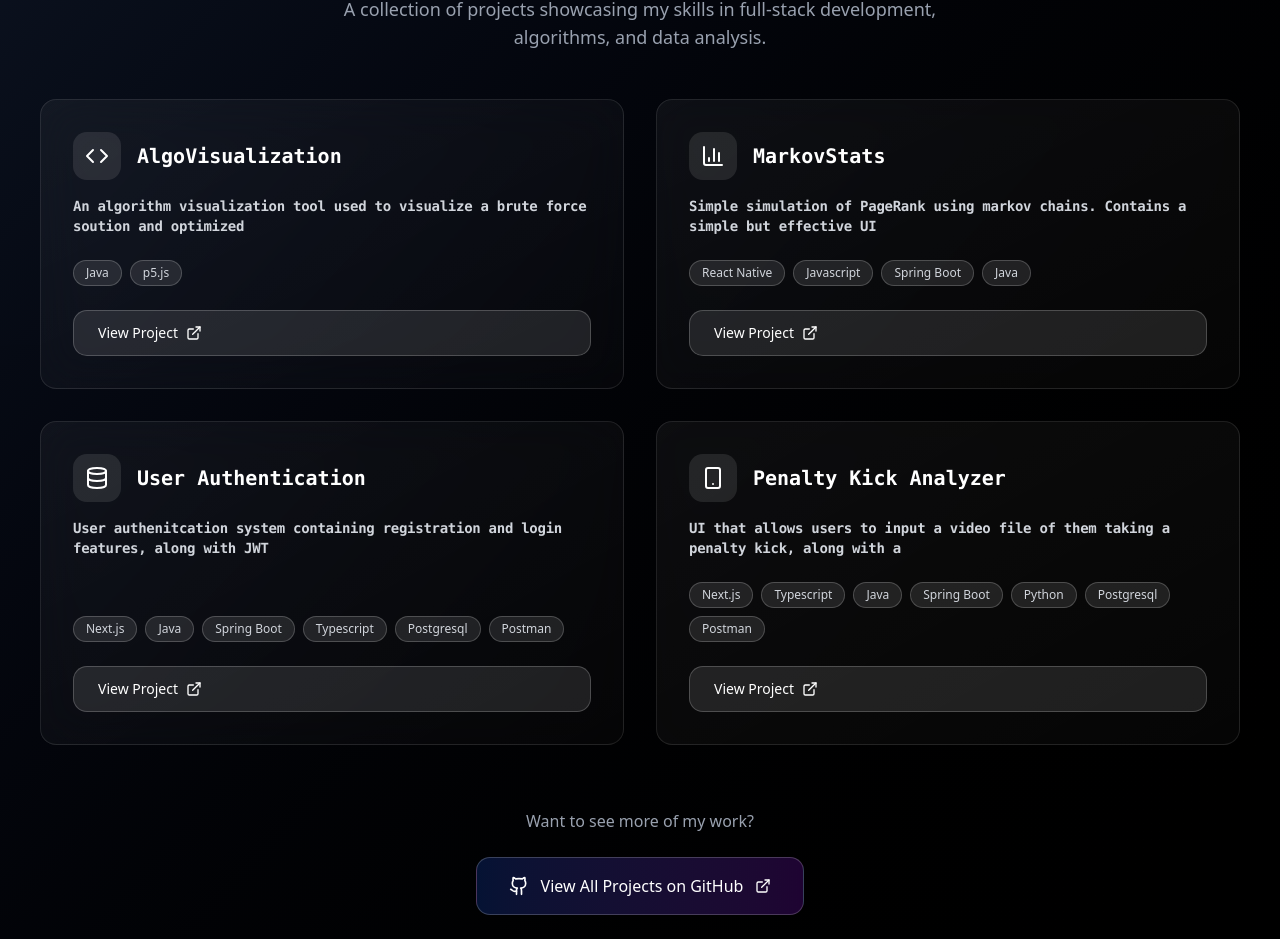
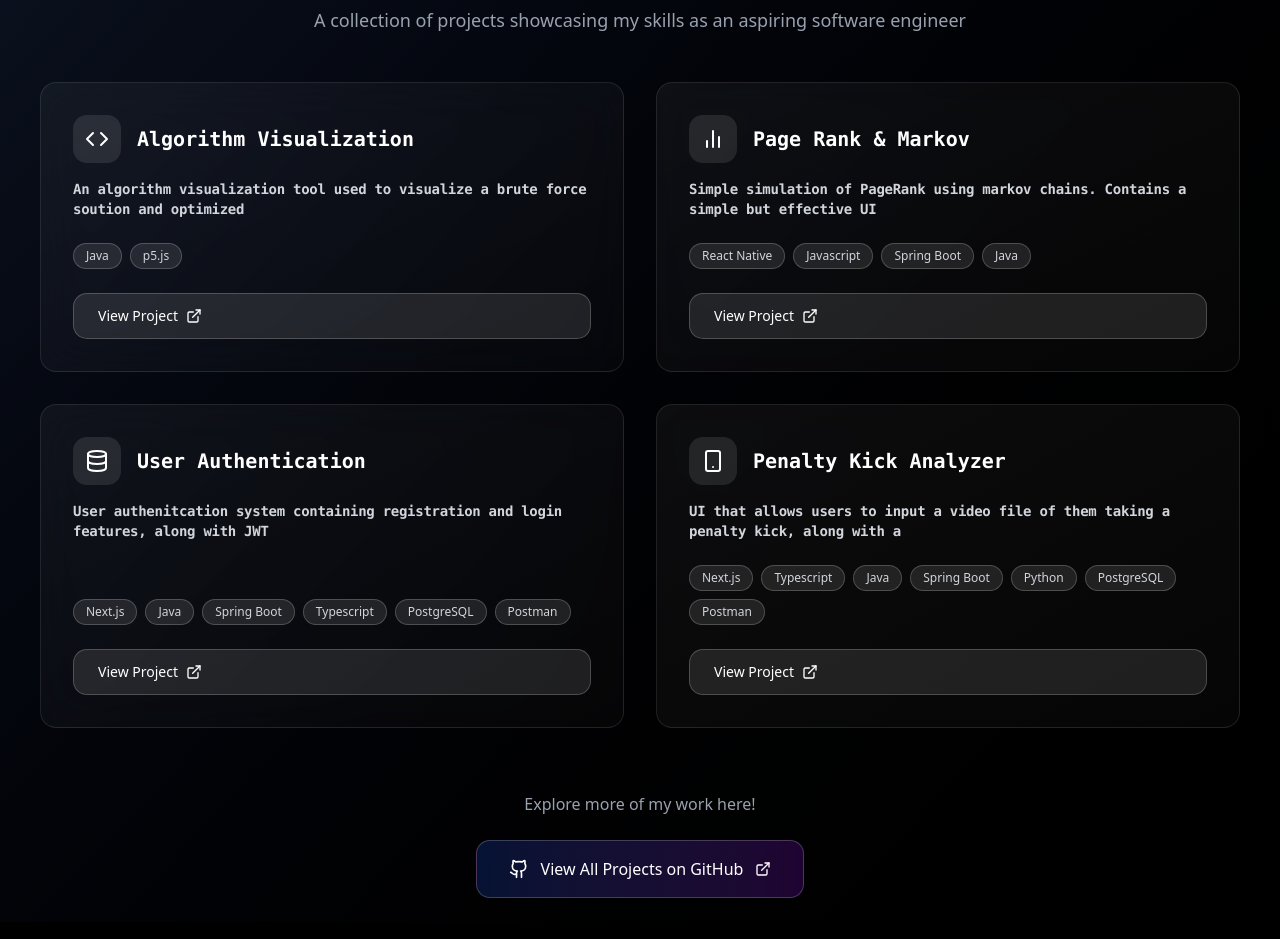
Before and after one commit to mcampo0215/MyWebsite, a Next.js app: page / in a window 1280 px wide. Shown: the part 455-1394 px from the top of the page. Built offline with nearby package versions, Linux system fonts and the light colour scheme.

Commit message:
Fixed wording.

```diff
--- a/src/app/page.tsx
+++ b/src/app/page.tsx
@@ -1,13 +1,13 @@
 "use client"
 import * as React from "react";
 import {Card,CardDescription,CardFooter,CardHeader,CardTitle} from "@/components/ui/card";
-import { Github, Linkedin, ExternalLink, Code, Database, Smartphone, BarChart3 } from "lucide-react";
+import { Github, Linkedin, ExternalLink, Code, Database, Smartphone, BarChart3, BarChart2Icon } from "lucide-react";
 import { TypingAnimation } from "@/components/magicui/typing-animation";
 
 export default function Page() {
   const projects = [
     {
-      title: "AlgoVisualization",
+      title: "Algorithm Visualization",
       description:"An algorithm visualization tool used to visualize a brute force soution and optimized solution. Can help students to better visualize and understand the importance of time complexity.",
       tech: ["Java", "p5.js"],
       url: "https://github.com/mcampo0215/AlgoVisualization",
@@ -15,17 +15,17 @@ export default function Page() {
       gradient: "from-blue-500/20 to-purple-500/20"
     },
     {
-      title: "MarkovStats",
+      title: "Page Rank & Markov",
       description:"Simple simulation of PageRank using markov chains. Contains a simple but effective UI with statistics and a graph to better understand how markov chains work.",
       tech: ["React Native", "Javascript", "Spring Boot", "Java"],
       url: "https://github.com/mcampo0215/MarkovChains",
-      icon: <BarChart3 className="w-6 h-6" />,
+      icon: <BarChart2Icon className="w-6 h-6" />,
       gradient: "from-blue-500/20 to-purple-500/20"
     },
     {
       title: "User Authentication",
       description:"User authenitcation system containing registration and login features, along with JWT and email verification.",
-      tech: ["Next.js", "Java", "Spring Boot", "Typescript", "Postgresql", "Postman"],
+      tech: ["Next.js", "Java", "Spring Boot", "Typescript", "PostgreSQL", "Postman"],
       url: "https://github.com/mcampo0215/UserAuthentication",
       icon: <Database className="w-6 h-6" />,
       gradient: "from-blue-500/20 to-purple-500/20"
@@ -33,7 +33,7 @@ export default function Page() {
     {
       title: "Penalty Kick Analyzer",
       description:"UI that allows users to input a video file of them taking a penalty kick, along with an AI generated tip on how to improve shot accuracy. Additionally includes user authentication features for security.",
-      tech: ["Next.js", "Typescript", "Java", "Spring Boot", "Python", "Postgresql", "Postman"],
+      tech: ["Next.js", "Typescript", "Java", "Spring Boot", "Python", "PostgreSQL", "Postman"],
       url: "https://github.com/mcampo0215/Penalty-Kick-Analyzer",
       icon: <Smartphone className="w-6 h-6" />,
       gradient: "from-blue-500/20 to-purple-500/20"
@@ -47,7 +47,7 @@ export default function Page() {
           <div className="absolute inset-0 rounded-xl bg-gradient-to-br from-white/10 to-transparent opacity-70 pointer-events-none" />
 
           <CardHeader>
-            <CardTitle className="text-center text-[30px] font-bold font-serif">
+            <CardTitle className="text-center text-4xl font-bold mb-4 font-serif bg-gradient-to-r from-white via-blue-200 to-purple-200 bg-clip-text text-transparent">
               Matthew Campoverde
             </CardTitle>
             <CardDescription className="flex justify-center mt-2">
@@ -99,8 +99,7 @@ export default function Page() {
             Featured Projects
           </h2>
           <p className="text-gray-400 text-lg max-w-2xl mx-auto">
-            A collection of projects showcasing my skills in full-stack development,
-            algorithms, and data analysis.
+            A collection of projects showcasing my skills as an aspiring software engineer
           </p>
         </div>
 
@@ -158,7 +157,7 @@ export default function Page() {
         </div>
         <div className="mt-16 text-center">
           <p className="text-gray-400 mb-6">
-            Want to see more of my work?
+            Explore more of my work here!
           </p>
           <a
             href="https://github.com/mcampo0215"
```
